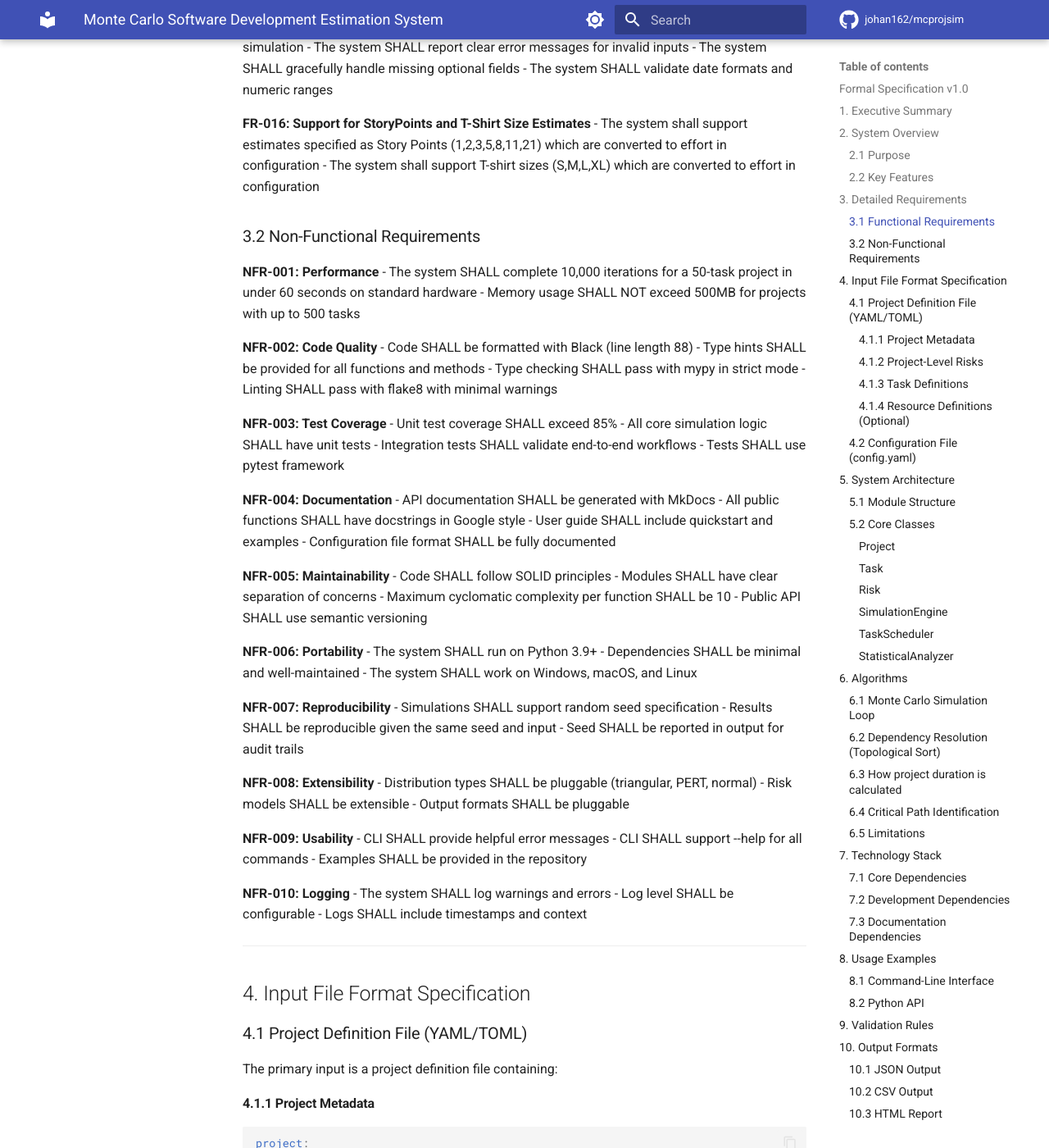
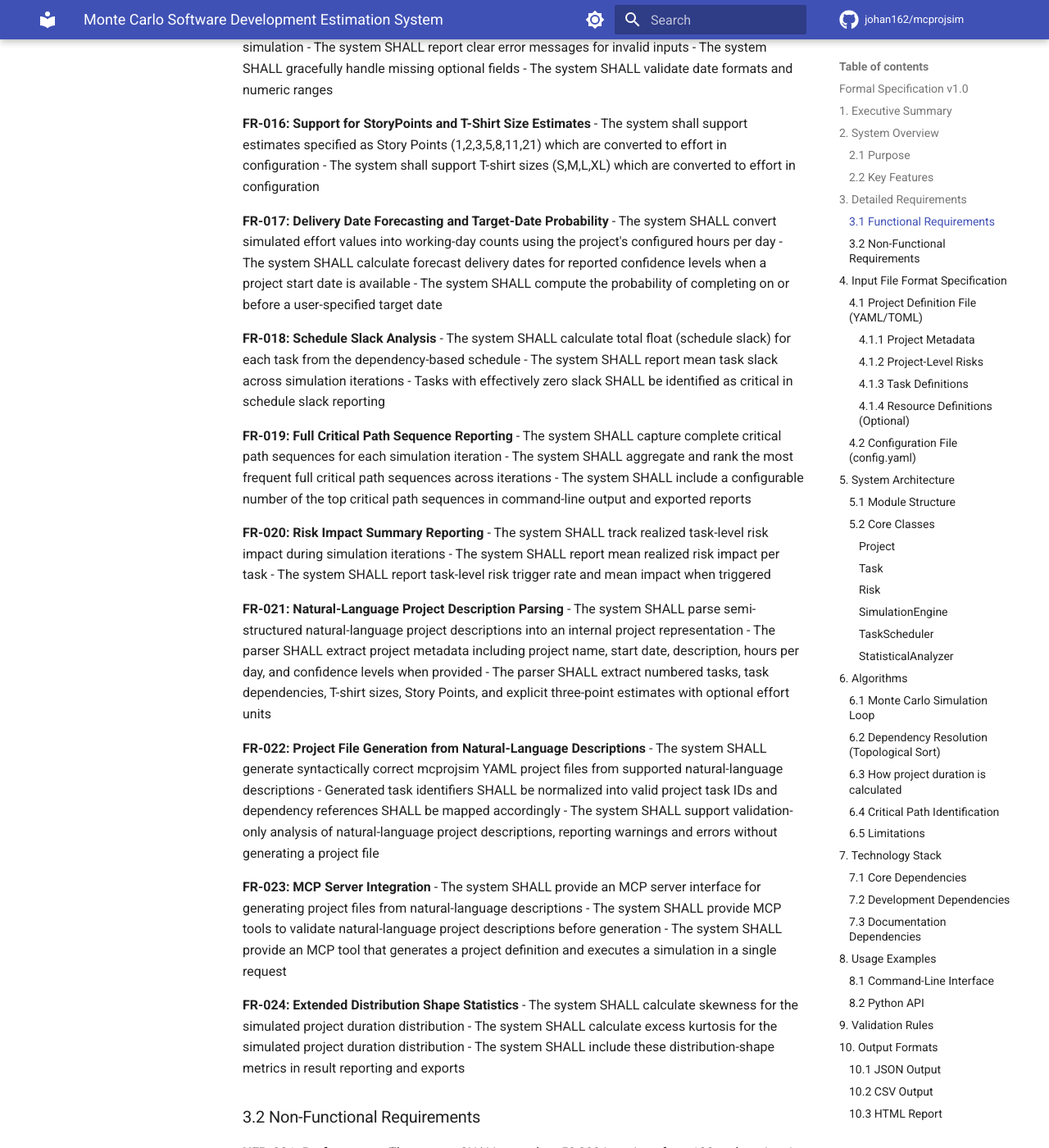
Before and after one commit to johan162/mcprojsim, an MkDocs documentation site: the page built from docs/mcprojsim_reqs.md, in a window 1280 px wide and 1400 px high, scrolled down 2877 px. Shown: the whole window at 82% size. Built offline with MkDocs 1.6.1 and Material for MkDocs 9.7.7, drawn with Linux system fonts in a browser that asks for light colours; comment, search, counter and statistics services are not loaded; some of the changed text lies outside the part shown.

```diff
--- a/docs/mcprojsim_reqs.md
+++ b/docs/mcprojsim_reqs.md
@@ -120,12 +120,52 @@
 - The system shall support estimates specified as Story Points (1,2,3,5,8,11,21) which are converted to effort in configuration
 - The system shall support T-shirt sizes (S,M,L,XL) which are converted to effort in configuration
 
+**FR-017: Delivery Date Forecasting and Target-Date Probability**
+- The system SHALL convert simulated effort values into working-day counts using the project's configured hours per day
+- The system SHALL calculate forecast delivery dates for reported confidence levels when a project start date is available
+- The system SHALL compute the probability of completing on or before a user-specified target date
+
+**FR-018: Schedule Slack Analysis**
+- The system SHALL calculate total float (schedule slack) for each task from the dependency-based schedule
+- The system SHALL report mean task slack across simulation iterations
+- Tasks with effectively zero slack SHALL be identified as critical in schedule slack reporting
+
+**FR-019: Full Critical Path Sequence Reporting**
+- The system SHALL capture complete critical path sequences for each simulation iteration
+- The system SHALL aggregate and rank the most frequent full critical path sequences across iterations
+- The system SHALL include a configurable number of the top critical path sequences in command-line output and exported reports
+
+**FR-020: Risk Impact Summary Reporting**
+- The system SHALL track realized task-level risk impact during simulation iterations
+- The system SHALL report mean realized risk impact per task
+- The system SHALL report task-level risk trigger rate and mean impact when triggered
+
+**FR-021: Natural-Language Project Description Parsing**
+- The system SHALL parse semi-structured natural-language project descriptions into an internal project representation
+- The parser SHALL extract project metadata including project name, start date, description, hours per day, and confidence levels when provided
+- The parser SHALL extract numbered tasks, task dependencies, T-shirt sizes, Story Points, and explicit three-point estimates with optional effort units
+
+**FR-022: Project File Generation from Natural-Language Descriptions**
+- The system SHALL generate syntactically correct mcprojsim YAML project files from supported natural-language descriptions
+- Generated task identifiers SHALL be normalized into valid project task IDs and dependency references SHALL be mapped accordingly
+- The system SHALL support validation-only analysis of natural-language project descriptions, reporting warnings and errors without generating a project file
+
+**FR-023: MCP Server Integration**
+- The system SHALL provide an MCP server interface for generating project files from natural-language descriptions
+- The system SHALL provide MCP tools to validate natural-language project descriptions before generation
+- The system SHALL provide an MCP tool that generates a project definition and executes a simulation in a single request
+
+**FR-024: Extended Distribution Shape Statistics**
+- The system SHALL calculate skewness for the simulated project duration distribution
+- The system SHALL calculate excess kurtosis for the simulated project duration distribution
+- The system SHALL include these distribution-shape metrics in result reporting and exports
+
 
 ### 3.2 Non-Functional Requirements
 
 **NFR-001: Performance**
-- The system SHALL complete 10,000 iterations for a 50-task project in under 60 seconds on standard hardware
-- Memory usage SHALL NOT exceed 500MB for projects with up to 500 tasks
+- The system SHALL complete 50,000 iterations for a 100-task project in under 90 seconds on AMD64 architecture with 16GB of memory
+- Memory usage SHALL NOT exceed 800MB for projects with up to 100 tasks
 
 **NFR-002: Code Quality**
 - Code SHALL be formatted with Black (line length 88)
@@ -134,7 +174,7 @@
 - Linting SHALL pass with flake8 with minimal warnings
 
 **NFR-003: Test Coverage**
-- Unit test coverage SHALL exceed 85%
+- Unit test coverage SHALL exceed 80%
 - All core simulation logic SHALL have unit tests
 - Integration tests SHALL validate end-to-end workflows
 - Tests SHALL use pytest framework
```
Also changed, not shown: 1 other file.
